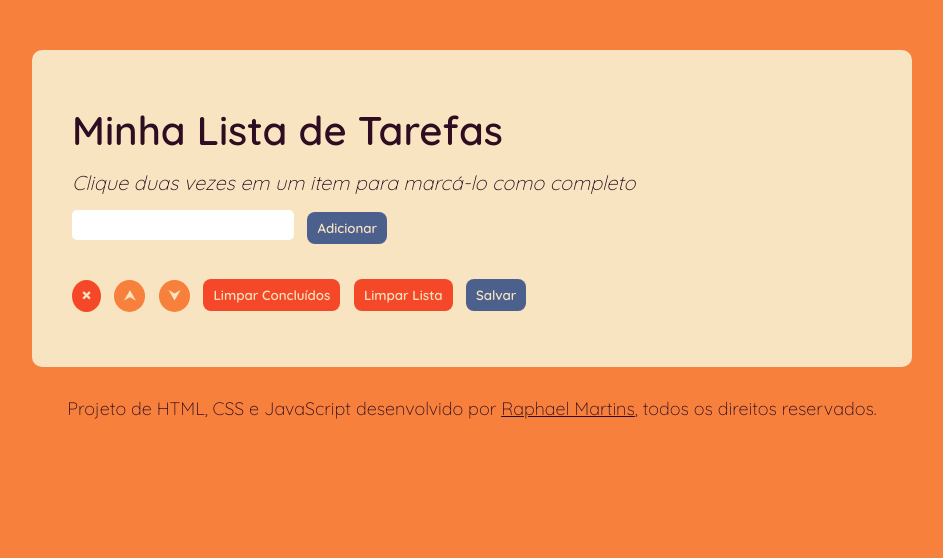
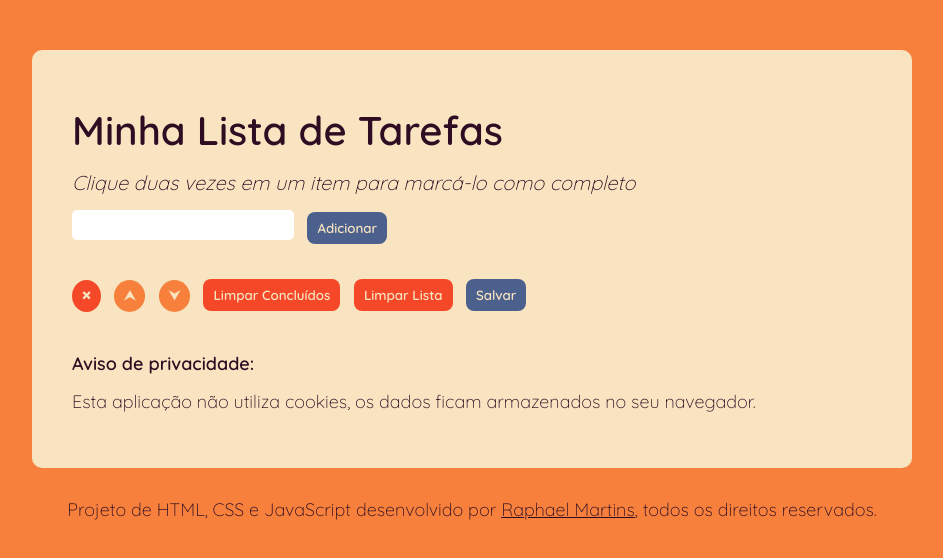
Before and after one commit to raphaelalmeidamartins/to-do-list, a plain HTML site: page index.html in a window 1280 px wide. Shown: the whole page, without its empty margins (168-1111 px from the left). Drawn offline with Linux system fonts and the light colour scheme; a web font is replaced by a local one.

Commit message:
Inseri aviso de privacidade

```diff
--- a/index.html
+++ b/index.html
@@ -28,6 +28,10 @@
       <button id="apaga-tudo" class="negativo">Limpar Lista</button>
       <button id="salvar-tarefas" class="positivo">Salvar</button>
     </div>
+    <div id="privacidade">
+      <h4>Aviso de privacidade:</h6>
+      <p>Esta aplicação não utiliza cookies, os dados ficam armazenados no seu navegador.</p>
+    </div>
   </main>
   <footer>
     <p>Projeto de HTML, CSS e JavaScript desenvolvido por <a href="https://www.linkedin.com/in/raphaelameidamartins/" rel="external">Raphael Martins</a>, todos os direitos reservados.</p>
--- a/style.css
+++ b/style.css
@@ -127,3 +127,8 @@ footer a {
 .subir-descer:hover {
   background-color: rgb(236 , 169 , 129);
 }
+
+#privacidade {
+  font-size: 18px;
+  margin-top: 40px;
+}
```
